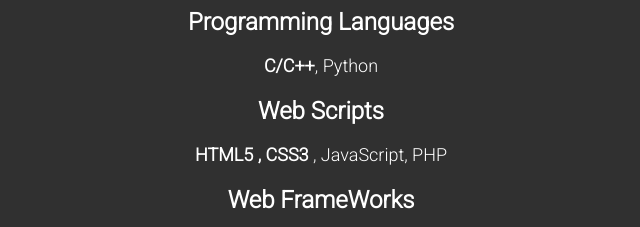
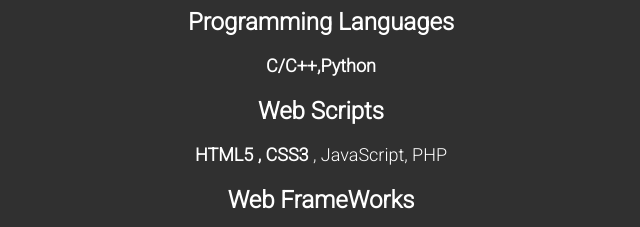
Before and after one commit to siddharoodha10/siddharoodha_portfolio, a plain HTML site: page index.html in a window 1280 px wide. Shown: the part 1287-1514 px from the top of the page, 319-959 px from the left. Drawn offline with Linux system fonts and the light colour scheme.

Commit message:
skills added

```diff
--- a/index.html
+++ b/index.html
@@ -80,7 +80,7 @@
         <!-- skill-1 -->
         <h2 class="section_title">My Skills</h2>
         <h3>Programming Languages</h3>
-        <p><strong>C/C++</strong>, Python</p>
+        <p><strong>C/C++,Python</strong></p>
         <!-- skill-2 -->
         <h3>Web Scripts</h3>
         <p><strong>HTML5 , CSS3 </strong>, JavaScript, PHP</p>
```
